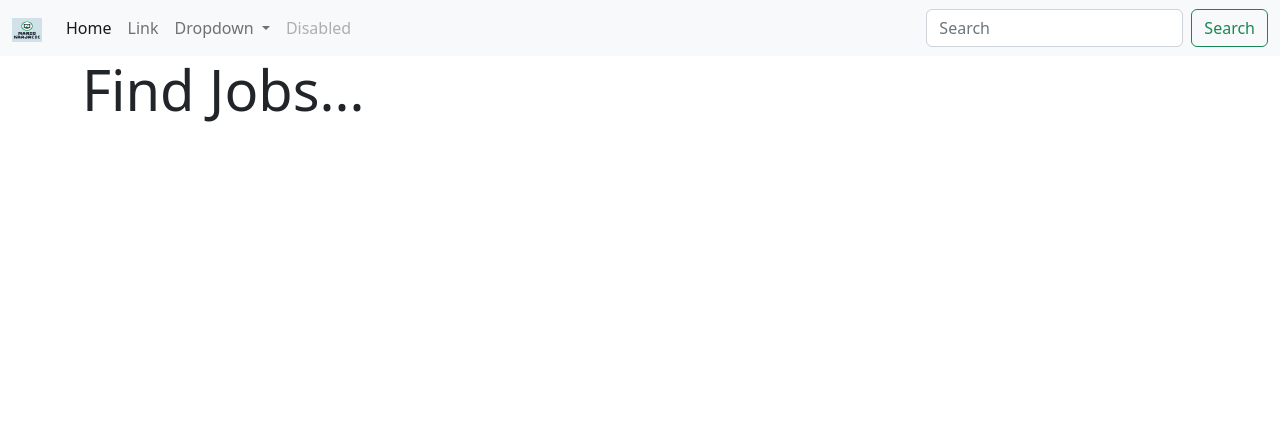
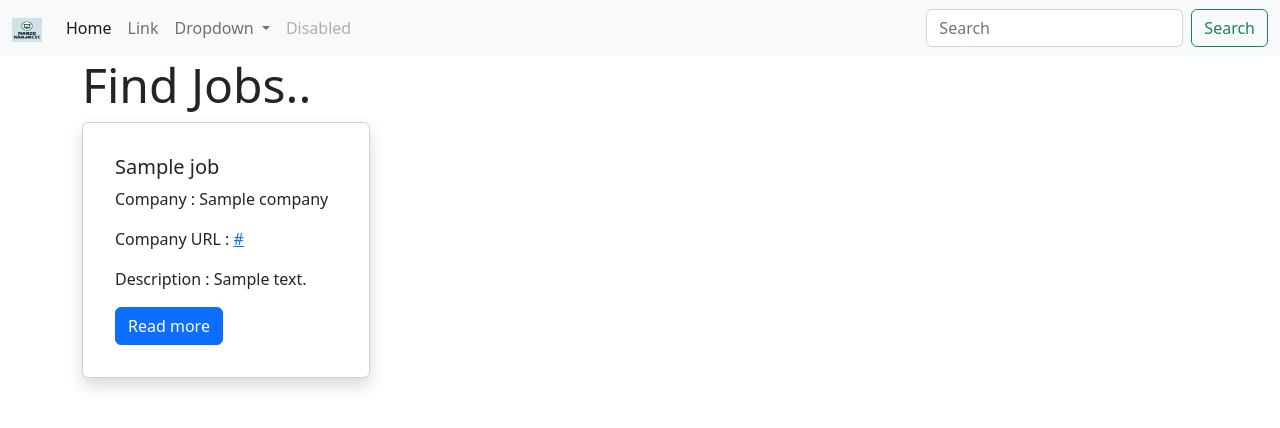
Before and after one commit to mkrajaci/FastAPI-jobs-webapp, a FastAPI app: template templates/general_pages/homepage.html in a window 1280 px wide. Shown: the top 428 px of the page. Run offline with FastAPI, Linux system fonts and the light colour scheme; the template is opened without the code that fills it: most values are stand-ins (such as "Sample title", 1, 10 or a date in 2020).

Commit message:
Added job cards and fix on getting user details from token

```diff
--- a/db/repository/login.py
+++ b/db/repository/login.py
@@ -4,5 +4,5 @@ from db.models.users import User
 
 
 def get_user(username: str, db: Session):
-    user = db.query(User).filter(User.email == username).first()
+    user = db.query(User).filter(User.username == username).first()
     return user
--- /dev/null
+++ b/templates/components/cards.html
@@ -0,0 +1,9 @@
+<div class="card shadow p-3 mb-2 bg-body rounded" style="width: 18rem;">
+  <div class="card-body">
+    <h5 class="card-title">{{obj.title}}</h5>
+    <p class="card-text">Company : {{obj.company}}</p>
+    <p class="card-text">Company URL : <a href="{{obj.company_url}}">{{obj.company_url}}</a></p>
+    <p class="card-text">Description : {{obj.description[:60]}}</p>
+    <a href="/jobs/detail/{{obj.id}}" class="btn btn-primary">Read more</a>
+  </div>
+</div>
--- a/templates/general_pages/homepage.html
+++ b/templates/general_pages/homepage.html
@@ -7,6 +7,24 @@
 
 {% block content %}
   <div class="container">
-    <h1 class="display-4">Find Jobs...</h1>
+  <div class="row">
+    <div class="col">
+      <h1 class="display-5">Find Jobs..</h1>
+    </div>
   </div>
+  <div class="row">
+      {% for job in jobs %}
+        <div class="col-lg-4 col-md-3 col-sm-10 mr-auto">
+          {% with obj=job %}
+      		{% include "components/cards.html" %}
+    	  {% endwith %}
+
+          {% if loop.index %3 %}
+            </div>
+          {% else %}
+            </div></div><br><div class="row">
+          {% endif %}
+      {% endfor %}
+  </div>
+</div>
 {% endblock %}
```
Also changed, not shown: apis/version1/route_login.py (+5 -4 lines).
